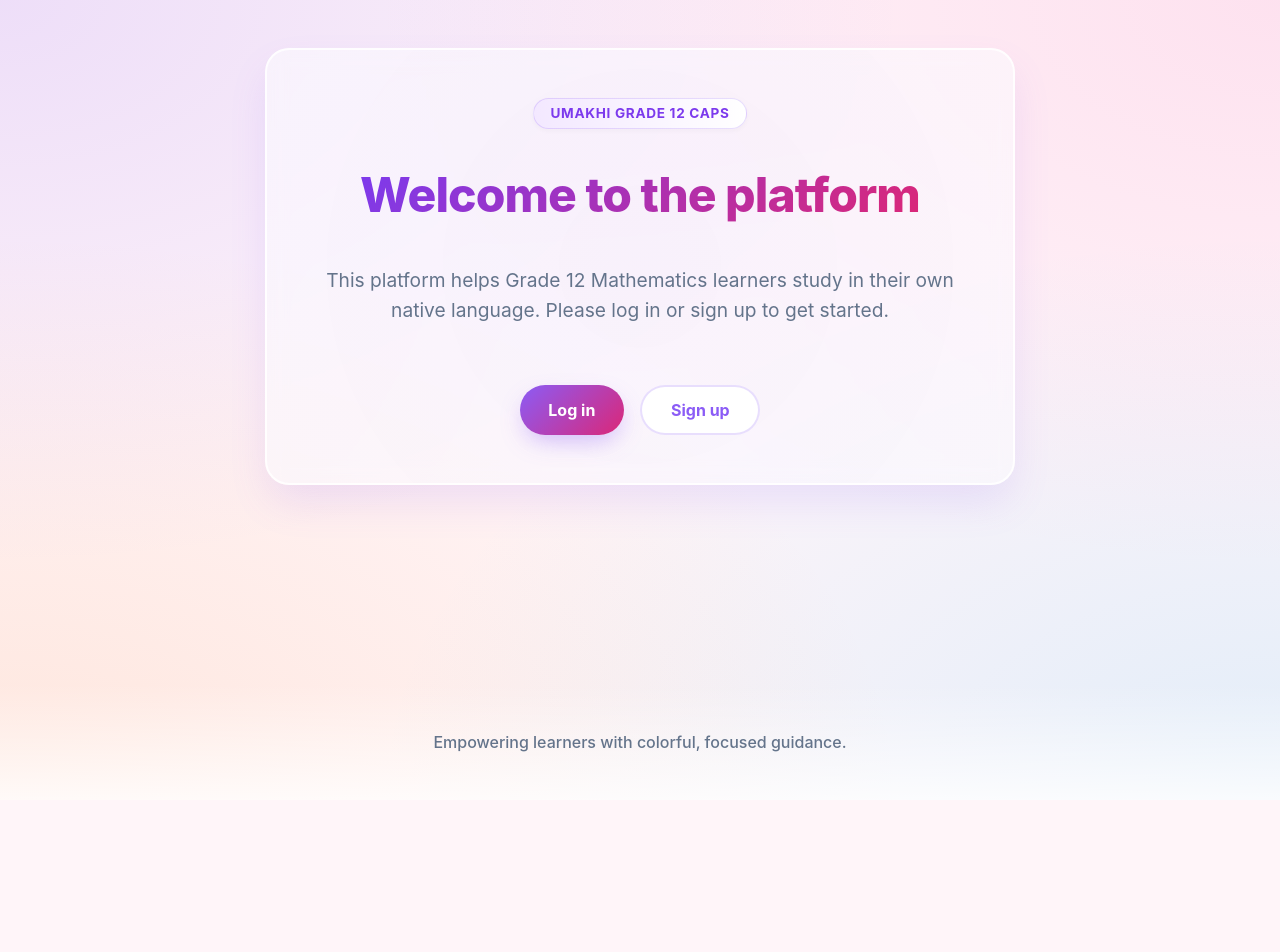
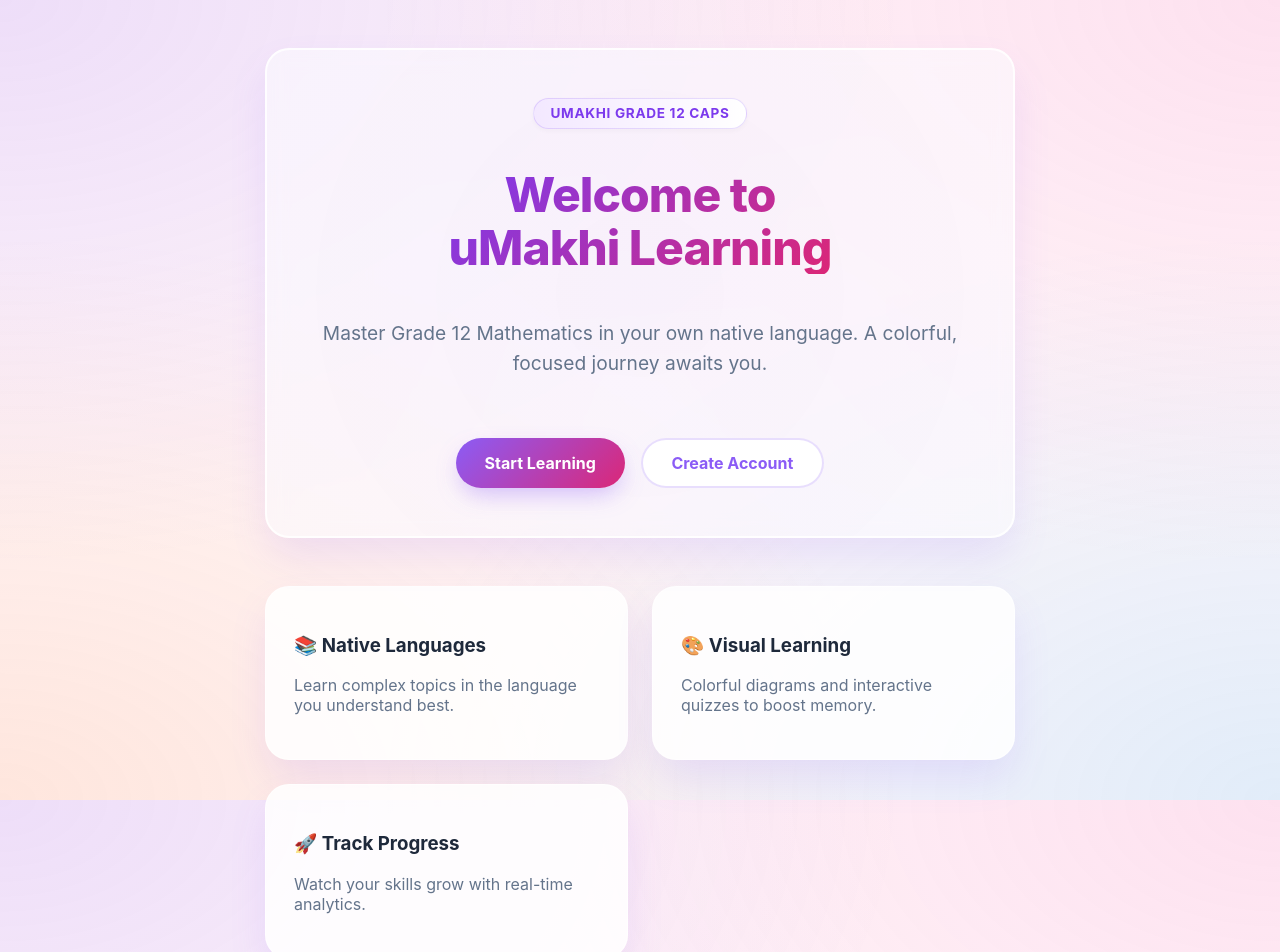
Before and after one commit to thokozanisibeko111-debug/umakhi-mvp, a Next.js app: page / in a window 1280 px wide. Shown: the top 952 px of the page. Before the commit the page ends 800 px from the top, so only its background shows below. Built offline with nearby package versions, Linux system fonts and the light colour scheme; no server answers.

Commit message:
feat: update home page with hero section and progress summary cards

```diff
--- a/app/page.tsx
+++ b/app/page.tsx
@@ -3,20 +3,36 @@ export default function Home() {
     <main>
       <section className="hero">
         <span className="badge">uMakhi Grade 12 CAPS</span>
-        <h1>Welcome to the platform</h1>
+        <h1>Welcome to <br /> uMakhi Learning</h1>
         <p>
-          This platform helps Grade 12 Mathematics learners study in their own native language.
-          Please log in or sign up to get started.
+          Master Grade 12 Mathematics in your own native language.
+          A colorful, focused journey awaits you.
         </p>
         <div className="hero-actions">
           <a className="btn-primary" href="/login">
-            Log in
+            Start Learning
           </a>
           <a className="btn-secondary" href="/signup">
-            Sign up
+            Create Account
           </a>
         </div>
       </section>
+
+      {/* Added a small feature preview section for color */}
+      <div className="progress-summary" style={{ marginTop: '2rem' }}>
+        <div className="card">
+          <h3>📚 Native Languages</h3>
+          <p style={{ color: 'var(--text-muted)' }}>Learn complex topics in the language you understand best.</p>
+        </div>
+        <div className="card">
+          <h3>🎨 Visual Learning</h3>
+          <p style={{ color: 'var(--text-muted)' }}>Colorful diagrams and interactive quizzes to boost memory.</p>
+        </div>
+        <div className="card">
+          <h3>🚀 Track Progress</h3>
+          <p style={{ color: 'var(--text-muted)' }}>Watch your skills grow with real-time analytics.</p>
+        </div>
+      </div>
     </main>
   );
 }
```
